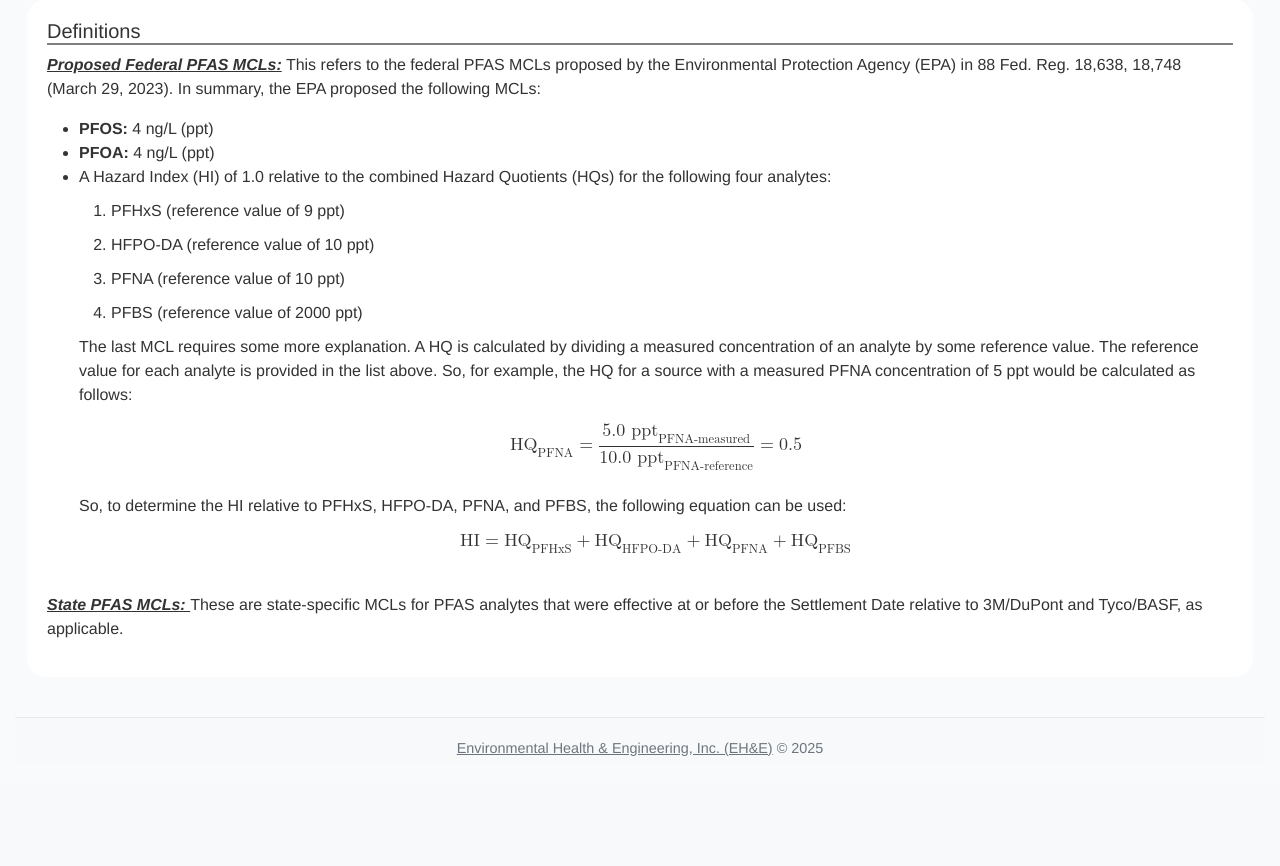
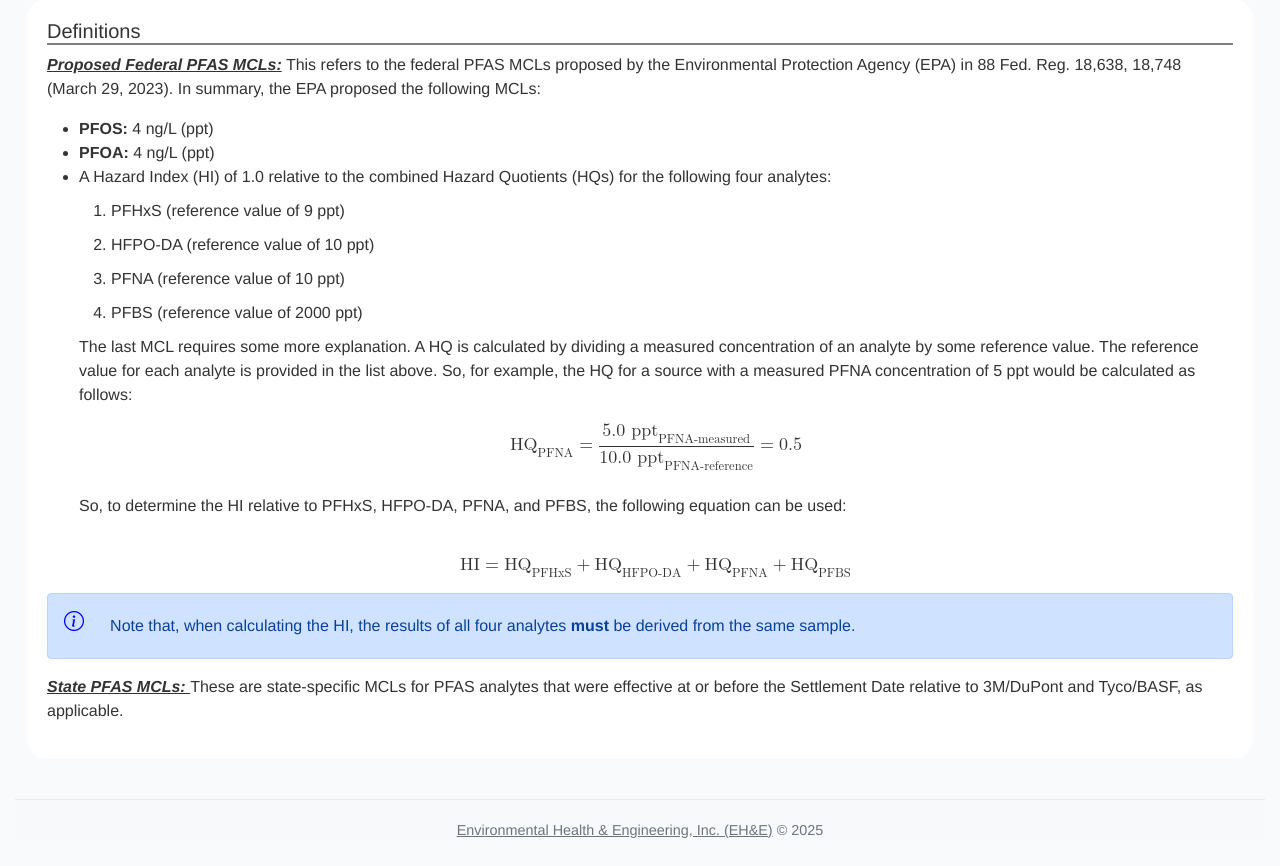
Before and after one commit to jfontaine-ehe/26863-user-updates, a Django app: page /supplemental_info/ in a window 1280 px wide. Shown: the part 1108-1974 px from the top of the page. Before the commit the page ends 1864 px from the top, so only its background shows below. Run offline with Django 5.2, Linux system fonts and the light colour scheme; the visitor is signed in with stand-in values (Sample User, id 1); data that the repository does not hold is empty; some libraries are stand-ins or nearby versions.

Commit message:
adding more hazard index information

```diff
--- a/clientUpdates/clientUpdates/templates/supplemental_info.html
+++ b/clientUpdates/clientUpdates/templates/supplemental_info.html
@@ -92,6 +92,7 @@ Supplemental Fund claims. If you require additional assistance, please use the <
         </div>
         <br>
         <p>So, to determine the HI relative to PFHxS, HFPO-DA, PFNA, and PFBS, the following equation can be used:</p>
+        <br>
         <div>
             <math display="block" style="font-size:18px; margin:auto;">
                 <mi>HI</mi>
@@ -118,7 +119,11 @@ Supplemental Fund claims. If you require additional assistance, please use the <
             </math>
         </div>
     </ul>
-    <br>
+    <div class="alert alert-primary" style="display:flex; align-items:center;">
+        <i class="bi bi-info-circle h5" style="padding-right:5px; color:blue; width:4%"></i>
+        <p style="margin: 0px;">Note that, when calculating the HI, the results of all four analytes <strong>must</strong>
+        be derived from the same sample.</p>
+    </div>
     <p><span class="bold-italic-underline">State PFAS MCLs: </span>These are state-specific MCLs for PFAS analytes that were effective at or before the Settlement Date relative to
     3M/DuPont and Tyco/BASF, as applicable.</p>
 </div>
```
